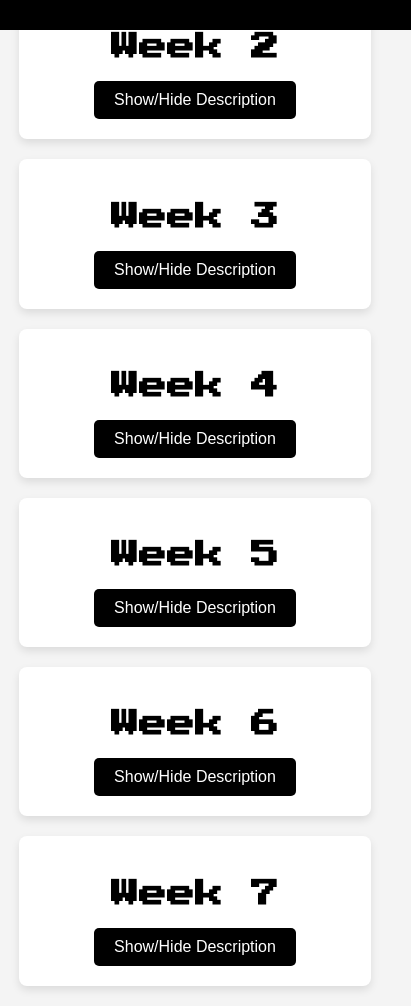
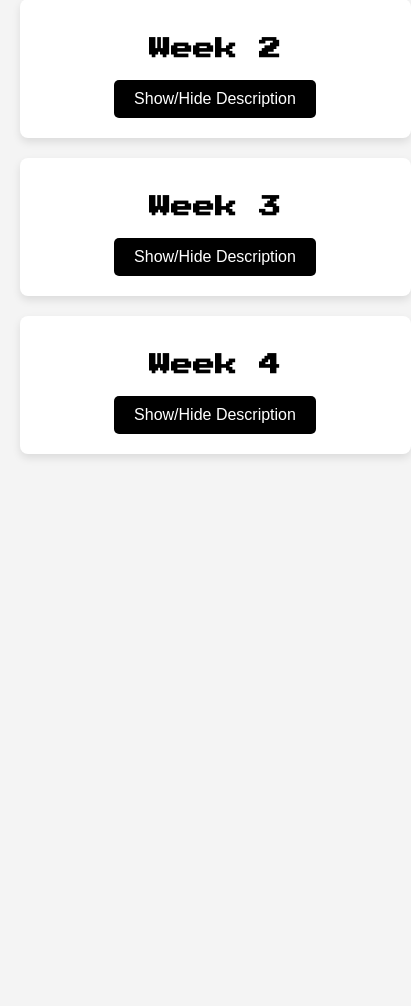
Before and after one commit to IanaGVG/capstone, a plain HTML site: page index.html in a window 390 px wide. Shown: the part 339-1345 px from the top of the page, 411 px wide, since content can reach past the window. After the commit the page ends 844 px from the top, so only its background shows below. Drawn offline with Linux system fonts and the light colour scheme.

Commit message:
small change

```diff
--- a/index.html
+++ b/index.html
@@ -3,7 +3,7 @@
 <head>
   <meta charset="UTF-8" />
   <meta name="viewport" content="width=device-width, initial-scale=1.0" />
-  <title>Capstone Project - 7 Weeks</title>
+  <title>Capstone Project - 4 Weeks</title>
 
   <!-- Retro Pixel Font -->
   <link href="https://fonts.googleapis.com/css2?family=Press+Start+2P&display=swap" rel="stylesheet">
@@ -15,6 +15,7 @@
       color: #333;
       margin: 0;
       padding: 0;
+      overflow-x: hidden;
     }
 
     /* Navbar Styling */
@@ -23,7 +24,7 @@
       padding: 15px 20px;
       position: fixed;
       width: 100%;
-      top: 5px; /* Push down to avoid covering progress bar */
+      top: 0;
       left: 0;
       z-index: 1000;
       text-align: center;
@@ -45,14 +46,14 @@
     /* Progress Bar */
     #progress-bar {
       position: fixed;
-      top: 0; /* Now at very top of page */
+      top: 0;
       left: 0;
       width: 0%;
       height: 5px;
       background: linear-gradient(90deg, rgba(255, 0, 0, 0.8), rgba(255, 255, 0, 0.8), rgba(0, 255, 0, 0.8));
       background-size: 200% 100%;
       animation: loadingAnimation 2s infinite linear;
-      z-index: 2000; /* Above everything */
+      z-index: 2000;
       transition: width 0.25s ease-out;
     }
 
@@ -68,17 +69,27 @@
       }
     }
 
+    /* Adjust content layout for weeks */
     .content {
-      margin-top: 160px; /* Increased slightly for visual spacing */
+      display: flex;
+      flex-direction: column;
+      align-items: center;
+      padding-top: 200px; /* Increased padding to create a larger space below navbar */
+    }
+
+    /* Container for the weeks */
+    .weeks-container {
+      display: block;
+      margin: 0 auto;
+      width: 90%; /* Set a percentage to avoid overlap */
     }
 
     .week {
       background-color: #fff;
       border-radius: 8px;
       box-shadow: 0 4px 8px rgba(0, 0, 0, 0.1);
-      margin: 20px auto;
       padding: 20px;
-      width: 80%;
+      margin-bottom: 20px; /* Space between each week */
       text-align: center;
     }
 
@@ -109,6 +120,33 @@
     .week button:hover {
       background-color: #333;
     }
+
+    /* Media Queries for Smaller Screens */
+    @media screen and (max-width: 768px) {
+      nav h1 {
+        font-size: 48px;
+      }
+
+      nav p {
+        font-size: 14px;
+      }
+
+      .week h2 {
+        font-size: 22px;
+      }
+
+      .description {
+        font-size: 14px;
+      }
+
+      .week {
+        width: 100%;
+      }
+
+      .content {
+        padding-top: 180px; /* Slightly reduce padding on smaller screens */
+      }
+    }
   </style>
 </head>
 <body>
@@ -124,6 +162,7 @@
 
   <!-- Page Content -->
   <div class="content">
+    <div class="weeks-container">
       <!-- Week 1 -->
       <div class="week">
         <h2>Week 1</h2>
@@ -151,26 +190,6 @@
         <button onclick="toggleDescription(4)">Show/Hide Description</button>
         <p class="description" id="week4">Describe what you did this week...</p>
       </div>
-
-    <!-- Week 5 -->
-    <div class="week">
-      <h2>Week 5</h2>
-      <button onclick="toggleDescription(5)">Show/Hide Description</button>
-      <p class="description" id="week5">Describe what you did this week...</p>
-    </div>
-
-    <!-- Week 6 -->
-    <div class="week">
-      <h2>Week 6</h2>
-      <button onclick="toggleDescription(6)">Show/Hide Description</button>
-      <p class="description" id="week6">Describe what you did this week...</p>
-    </div>
-
-    <!-- Week 7 -->
-    <div class="week">
-      <h2>Week 7</h2>
-      <button onclick="toggleDescription(7)">Show/Hide Description</button>
-      <p class="description" id="week7">Describe what you did this week...</p>
     </div>
   </div>
 
```
Lines whose indentation alone changed are shown as unchanged.
